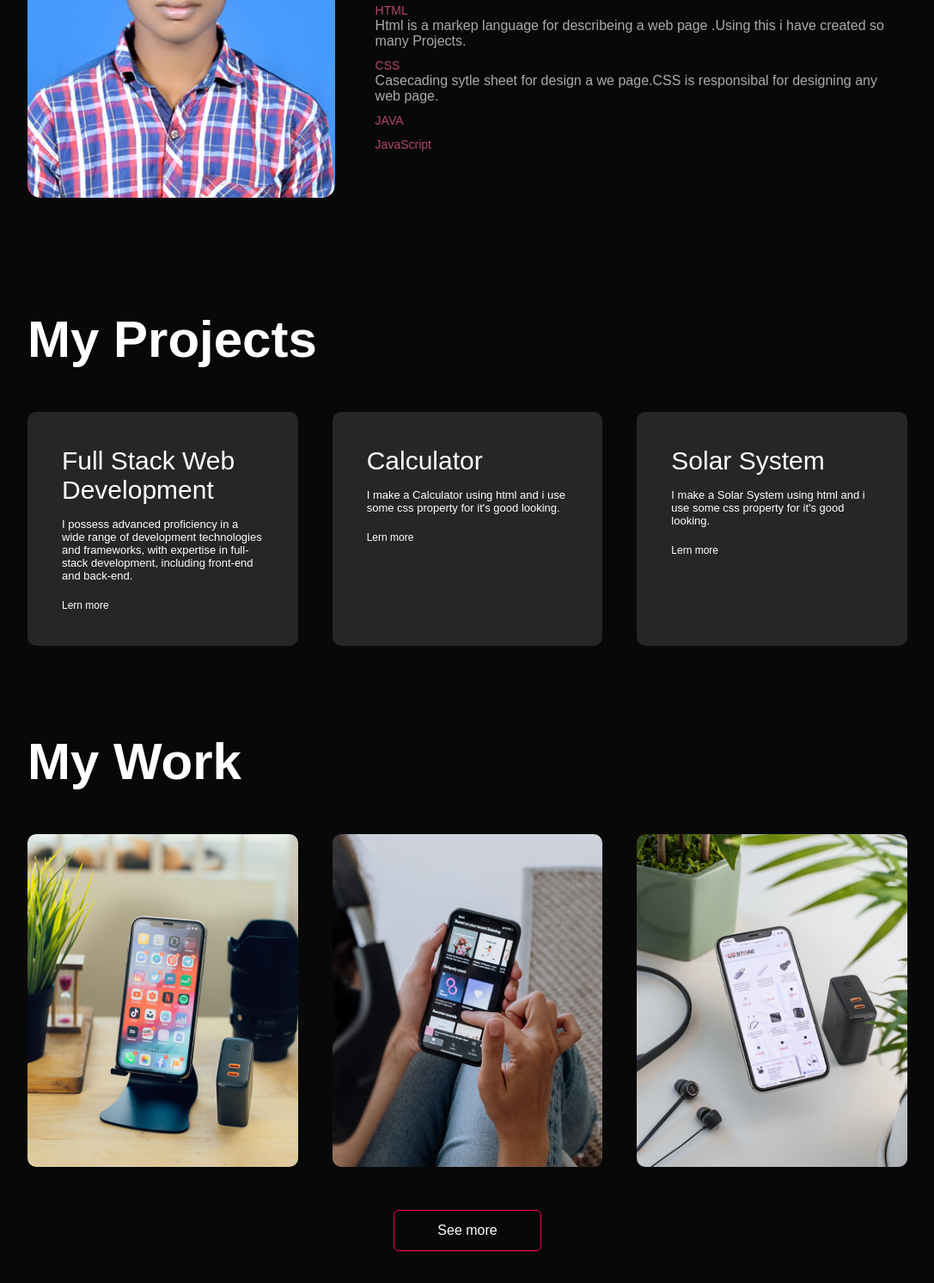
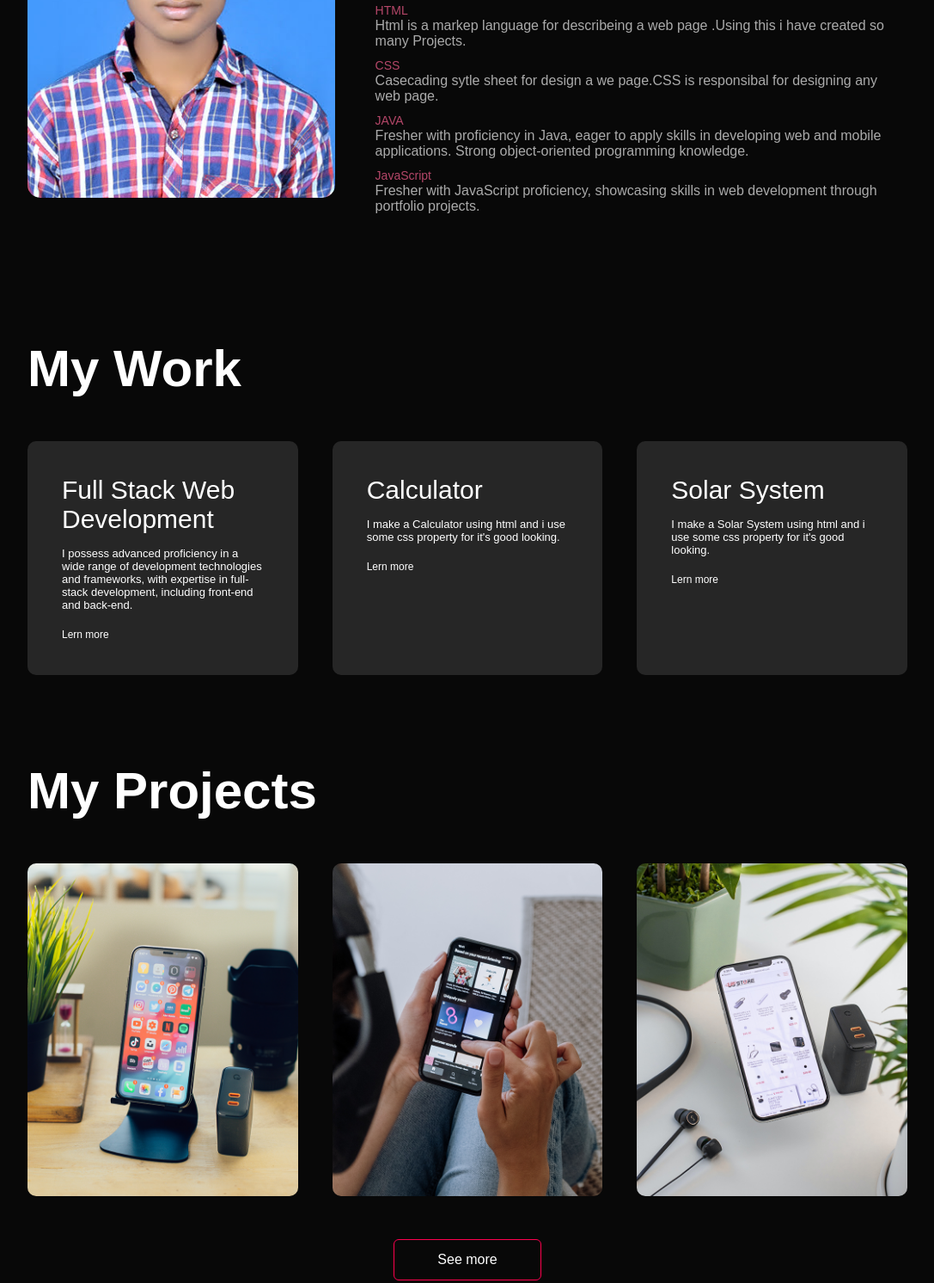
Before and after one commit to vikashkumar6207/Developer-Portfolio-Landing-Page---HTML-CSS-Project---In-Class---vfjs4ti84el3, a plain HTML site: page index.html in a window 1280 px wide. Shown: the part 1214-2706 px from the top of the page at 86% size, without its empty margins (96-1183 px from the left). Drawn offline with Linux system fonts and the light colour scheme.

Commit message:
weather app added

```diff
--- a/index.html
+++ b/index.html
@@ -66,8 +66,10 @@
                                 i have created so many Projects.</li>
                             <li><span>CSS</span><br />Casecading sytle sheet for design a we page.CSS is responsibal for
                                 designing any web page.</li>
-                            <li><span>JAVA</span><br/></li>
-                            <li><span>JavaScript</span><br/></li>
+                            <li><span>JAVA</span><br/>Fresher with proficiency in Java, eager to apply skills in developing
+                                web and mobile applications. Strong object-oriented programming knowledge.</li>
+                            <li><span>JavaScript</span><br/>Fresher with JavaScript proficiency, showcasing skills
+                                 in web development through portfolio projects.</li>
                         </ul>
                     </div>
                     <div class="tab-contents" id="project">
@@ -95,7 +97,7 @@
 
     <div id="projects">
         <div class="container">
-            <h1 class="sub-title">My Projects</h1>
+            <h1 class="sub-title">My Work</h1>
             <div class="projects-list">
                 <div>
                     <h2>Full Stack Web Development</h2>
@@ -125,15 +127,14 @@
 
     <div id="portfolio">
         <div class="container">
-            <h1 class="sub-title">My Work</h1>
+            <h1 class="sub-title">My Projects</h1>
             <div class="work-list">
                 <div class="work">
                     <img src="work-1.png"/>
                     <div class="layer">
-                        <h3>Social Media App</h3>
-                        <p>Lorem ipsum dolor, sit amet consectetur adipisicing elit. Reprehenderit facilis omnis, voluptate accusamus repellendus iste
-                            ullam esse adipisci neque nihil.</p>
-                        <a href="#"><i class="fa-solid fa-arrow-up-right-from-square"></i></a>
+                        <h3>Weather App</h3>
+                        <p>I created a weather app using HTML, CSS, and JavaScript. HTML was used to create the structure of the app, while CSS was used to style it. In JavaScript, I fetched the API data and displayed it as the result.</p>
+                        <a href="https://vikashkumar6207.github.io/Weather-App/"><i class="fa-solid fa-arrow-up-right-from-square"></i></a>
                     </div>
                 </div>
                 <div class="work">
```
Also changed, not shown: leetCode.png (added).
